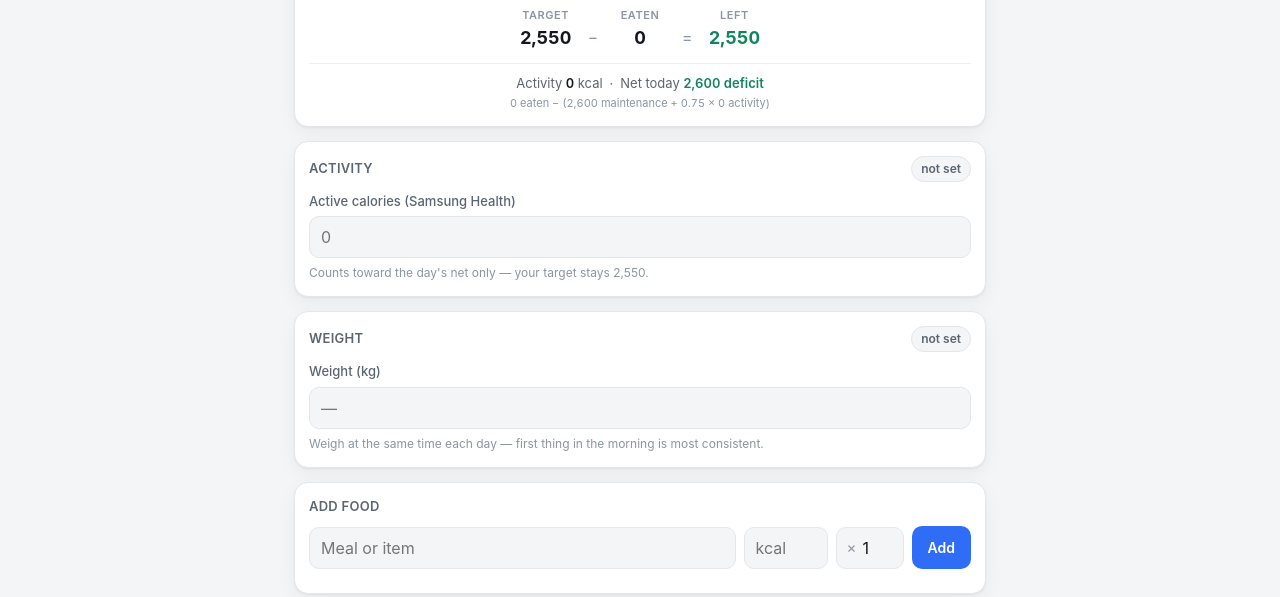
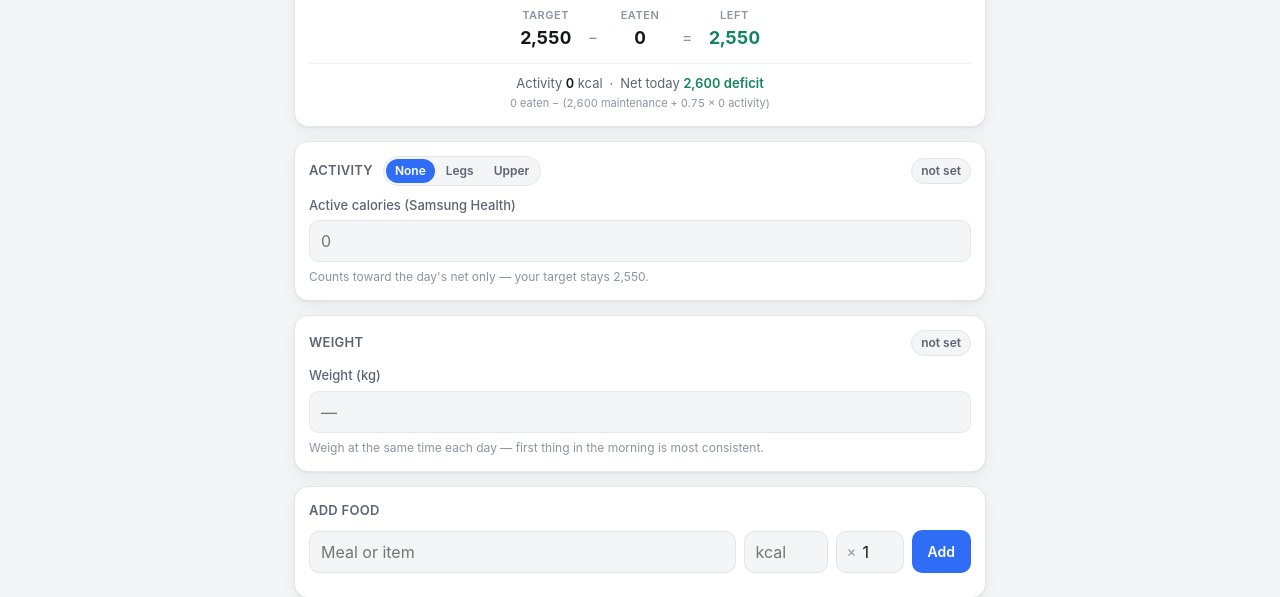
Before and after one commit to aftab355/aftab, a website: page index.html in a window 1280 px wide. Shown: the part 235-832 px from the top of the page. Drawn offline with Linux system fonts and the light colour scheme.

Commit message:
Add lifting-day toggle to Activity: legs +250, upper +175 kcal
Co-Authored-By: Claude Opus 5.5 <noreply@anthropic.com>
Claude-Session: https://claude.ai/code/session_01XTkTMaBQRvBZU7u9AFKVA5

```diff
--- a/app.js
+++ b/app.js
@@ -98,7 +98,7 @@ function pruneTombstones() {
   const cutoff = addDays(todayKey(), -90);
   for (const k of Object.keys(state.days)) {
     const d = state.days[k];
-    if (k < cutoff && !d.entries.length && !d.activity && !d.recorded && !d.weight) delete state.days[k];
+    if (k < cutoff && !d.entries.length && !d.activity && !d.lift && !d.recorded && !d.weight) delete state.days[k];
   }
 }
 
@@ -135,9 +135,18 @@ function mutateDay(k, fn) {
    secondary information on Today and as the headline of the Week view — it
    never feeds back into the target. Only part of activity counts because
    wearables overestimate burn and maintenance already covers some movement. */
+/* A lifting session is toggled per day (none is the default) and adds a
+   fixed burn on top of whatever the activity box holds, so a Samsung import
+   refreshing the box never wipes it. */
+const LIFT_KCAL = { legs: 250, upper: 175 };
+const LIFT_LABEL = { legs: 'leg day', upper: 'upper body' };
+const liftOf = k => LIFT_KCAL[dayOf(k).lift] ? dayOf(k).lift : null;
+const liftCalsOf = k => LIFT_KCAL[liftOf(k)] || 0;
+
 function activeCalsOf(k) {
   const a = dayOf(k).activity;
-  return a && Number.isFinite(a.calories) ? Math.max(0, a.calories) : 0;
+  const tracked = a && Number.isFinite(a.calories) ? Math.max(0, a.calories) : 0;
+  return tracked + liftCalsOf(k);
 }
 const eatenOf = k => dayOf(k).entries.reduce((sum, e) => sum + e.calories * (e.qty || 1), 0);
 const targetOf = () => state.settings.dailyTarget;
@@ -265,7 +274,11 @@ function renderActivityAndLists(s) {
   const act = dayOf(cursor).activity;
   $('#activityInput').value = act ? act.calories : '';
   $('#activitySource').textContent = !act ? 'not set' : (act.source === 'samsung' ? 'Samsung Health' : 'manual');
+  const lift = liftOf(cursor);
+  document.querySelectorAll('#liftSeg button').forEach(b =>
+    b.setAttribute('aria-pressed', String((b.dataset.lift || null) === lift)));
   $('#activityNote').textContent =
+    (lift ? `+${kcal(LIFT_KCAL[lift])} for ${LIFT_LABEL[lift]} (${kcal(s.active)} total). ` : '') +
     `Counts toward the day's net only — your target stays ${kcal(s.target)}.`;
 
   renderWeightCard();
@@ -417,6 +430,11 @@ function buildEditRow(e) {
   li.append(form);
   setTimeout(() => { name.focus(); name.select(); }, 0);
   return li;
+}
+
+function setLift(kind) {
+  mutateDay(cursor, d => { if (LIFT_KCAL[kind]) d.lift = kind; else delete d.lift; });
+  render();
 }
 
 function setActivity(cals, source) {
@@ -2029,6 +2047,10 @@ $('#activityInput').onchange = e => {
   setActivity(Number.isFinite(v) ? v : 0, 'manual');
 };
 
+document.querySelectorAll('#liftSeg button').forEach(b => {
+  b.onclick = () => setLift(b.dataset.lift || null);
+});
+
 // Weight — commit on change, like activity. Clearing the box removes it.
 $('#weightInput').onchange = e => {
   const raw = e.target.value.trim();
--- a/index.html
+++ b/index.html
@@ -73,6 +73,11 @@
     <div class="card">
       <div class="card-head">
         <h2>Activity</h2>
+        <div class="lift-seg" id="liftSeg" role="group" aria-label="Lifting today">
+          <button type="button" data-lift="" aria-pressed="true">None</button>
+          <button type="button" data-lift="legs" aria-pressed="false" title="Leg day: +250 kcal activity">Legs</button>
+          <button type="button" data-lift="upper" aria-pressed="false" title="Upper body: +175 kcal activity">Upper</button>
+        </div>
         <span class="pill" id="activitySource">not set</span>
       </div>
       <div class="field-row">
--- a/styles.css
+++ b/styles.css
@@ -56,6 +56,9 @@ body{
 .card{background:var(--surface);border:1px solid var(--line);border-radius:var(--radius);padding:14px;box-shadow:var(--shadow)}
 .card-head{display:flex;align-items:center;gap:10px;margin-bottom:10px}
 .card-head h2{font-size:13px;margin:0;font-weight:620;letter-spacing:.02em;text-transform:uppercase;color:var(--ink-2)}
+.lift-seg{display:flex;gap:2px;padding:2px;background:var(--bg);border:1px solid var(--line);border-radius:999px}
+.lift-seg button{appearance:none;border:0;background:transparent;color:var(--ink-2);font:inherit;font-size:12px;font-weight:600;padding:3px 9px;border-radius:999px;cursor:pointer}
+.lift-seg button[aria-pressed="true"]{background:var(--accent);color:var(--accent-ink)}
 .pill{margin-left:auto;font-size:12px;font-weight:600;color:var(--ink-2);background:var(--bg);border:1px solid var(--line);padding:3px 9px;border-radius:999px;white-space:nowrap}
 
 /* ---------- day nav ---------- */
--- a/sw.js
+++ b/sw.js
@@ -1,5 +1,5 @@
 /* Offline shell. Bump CACHE on every deploy so clients pick up new files. */
-const CACHE = 'calorie-tracker-v11';
+const CACHE = 'calorie-tracker-v12';
 const ASSETS = ['./', './index.html', './styles.css', './app.js', './manifest.webmanifest'];
 
 self.addEventListener('install', e => {
```
Also changed, not shown: README.md.
